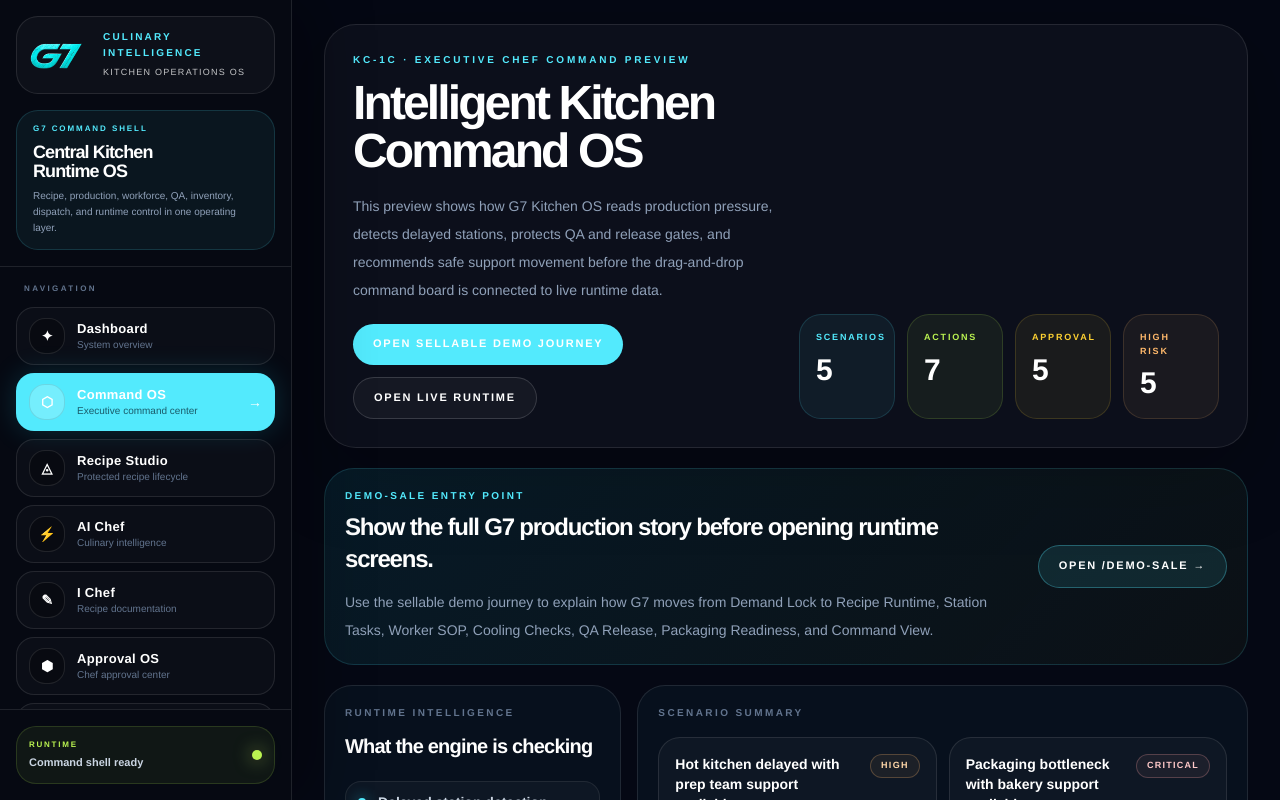
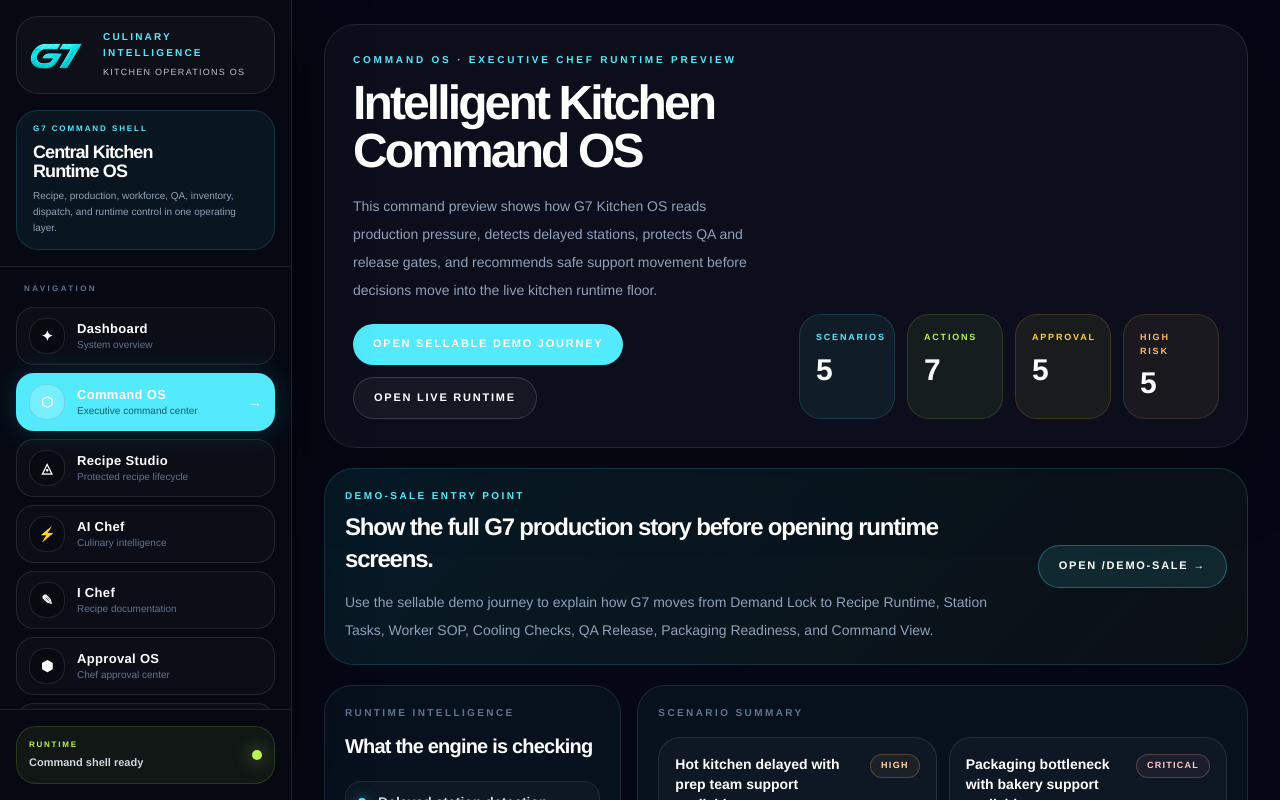
Before and after one commit to ammsofia11-wq/g7-mvpos, a Next.js app: page /command in a window 1280 px wide. Shown: the top 800 px of the page. Built offline with nearby package versions, Linux system fonts and the light colour scheme.

Commit message:
Clean command preview copy

```diff
--- a/app/(app)/command/page.tsx
+++ b/app/(app)/command/page.tsx
@@ -44,7 +44,7 @@ export default function KitchenCommandPreviewPage() {
         <div className="flex flex-col gap-6 xl:flex-row xl:items-end xl:justify-between">
           <div className="max-w-4xl">
             <p className="text-[10px] font-black uppercase tracking-[0.28em] text-cyan-300">
-              KC-1C · Executive Chef Command Preview
+              Command OS · Executive Chef Runtime Preview
             </p>
 
             <h1 className="mt-3 text-3xl font-black tracking-[-0.06em] text-white sm:text-5xl">
@@ -52,10 +52,10 @@ export default function KitchenCommandPreviewPage() {
             </h1>
 
             <p className="mt-4 max-w-3xl text-sm leading-7 text-slate-400">
-              This preview shows how G7 Kitchen OS reads production pressure,
-              detects delayed stations, protects QA and release gates, and
-              recommends safe support movement before the drag-and-drop command
-              board is connected to live runtime data.
+              This command preview shows how G7 Kitchen OS reads production
+              pressure, detects delayed stations, protects QA and release gates,
+              and recommends safe support movement before decisions move into
+              the live kitchen runtime floor.
             </p>
 
             <div className="mt-5 flex flex-wrap gap-3">
@@ -357,17 +357,18 @@ export default function KitchenCommandPreviewPage() {
 
       <section className="mt-5 rounded-[30px] border border-cyan-300/15 bg-cyan-300/[0.05] p-5">
         <p className="text-[10px] font-black uppercase tracking-[0.24em] text-cyan-300">
-          Next step
+          Runtime Control Readiness
         </p>
 
         <h2 className="mt-2 text-2xl font-black tracking-[-0.05em] text-white">
-          KC-1D will turn this into a real Command Board
+          Ready to move from command intelligence into live runtime control
         </h2>
 
         <p className="mt-3 max-w-4xl text-sm leading-7 text-slate-400">
-          The next layer can add station lanes, batch cards, suggested worker
-          moves, approval buttons, and protected QA gates. After that, the board
-          can connect to live kitchen runtime state.
+          This view gives owners and operators the decision layer before they
+          open the live kitchen floor: scenario logic, risk, support movement,
+          approval requirements, blockers, confidence, and safe limits stay
+          visible before runtime action.
         </p>
       </section>
     </div>
```
